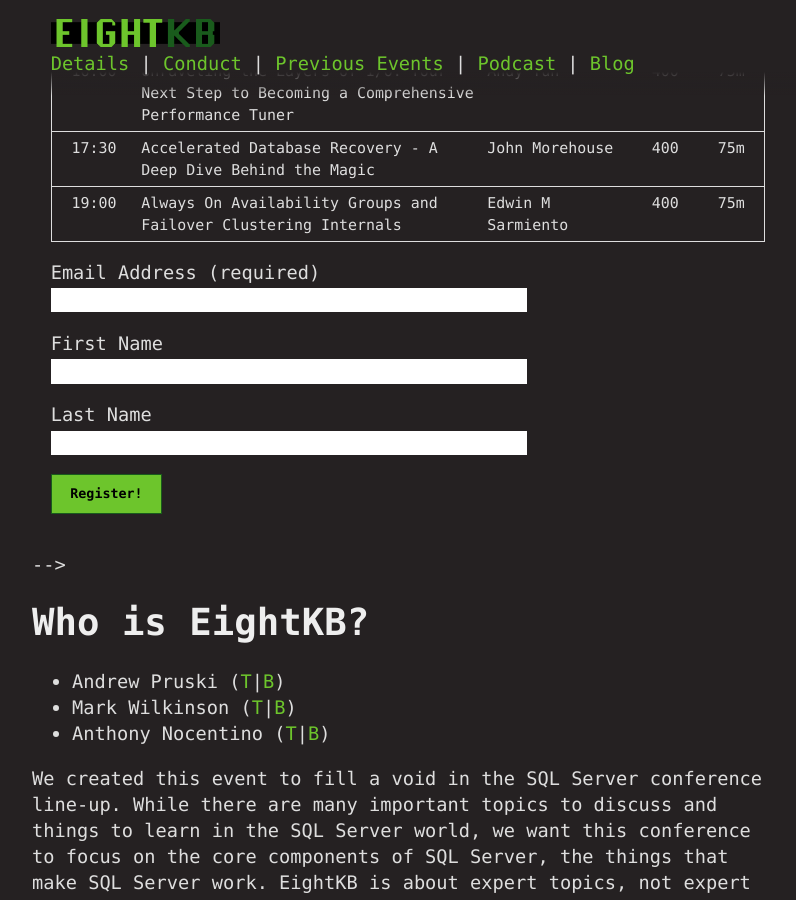
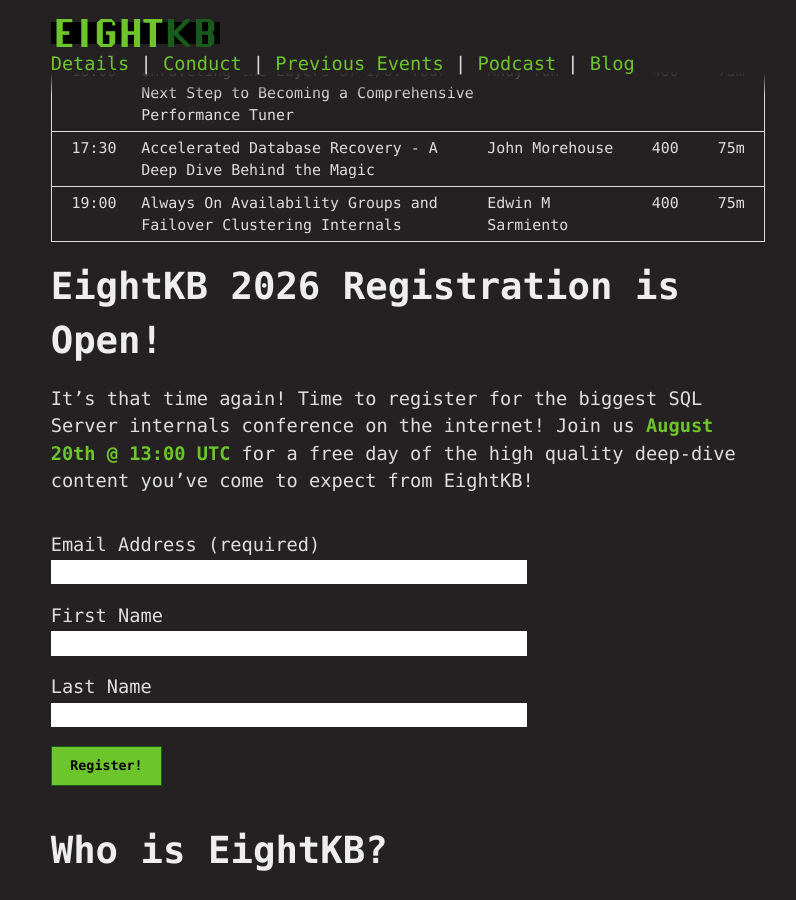
Before and after one commit to eightkb/eightkb.github.io, a Jekyll site: the page built from index.html, in a window 1280 px wide and 900 px high, scrolled down 492 px. Shown: the whole window, without its empty margins (232-1028 px from the left). Built offline with Jekyll 4.4.1, drawn with Linux system fonts in a browser that asks for light colours; a script that is not in the unit is left out.

```diff
--- a/index.html
+++ b/index.html
@@ -5,14 +5,14 @@ layout: default
 {% include schedule.html title="EightKB August 20th 2026 Schedule" %}
 <!-- End Schedule Code and Text -->
 {% assign pinned_post = site.posts | where: "pin","true" | sort | last %}
-<!--{% if pinned_post %}
+{% if pinned_post %}
 <p class="post">
     <h1>{{ pinned_post.title }}</h1>
     <div class="entry">
         {{ pinned_post.content }}
     </div>
 </p>
-{% endif %}-->
+{% endif %}
 
 <h1 id="who-is-eightkb">Who is EightKB?</h1>
 <ul>
```
